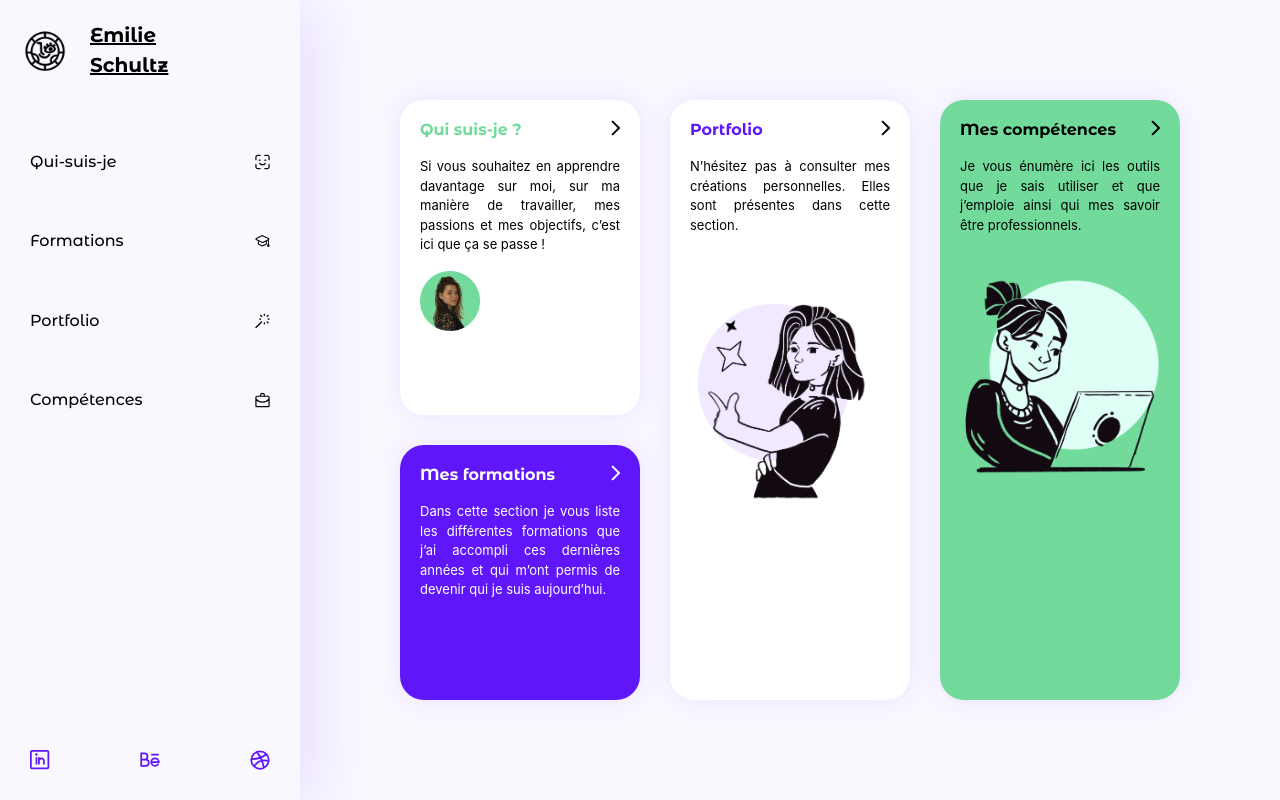
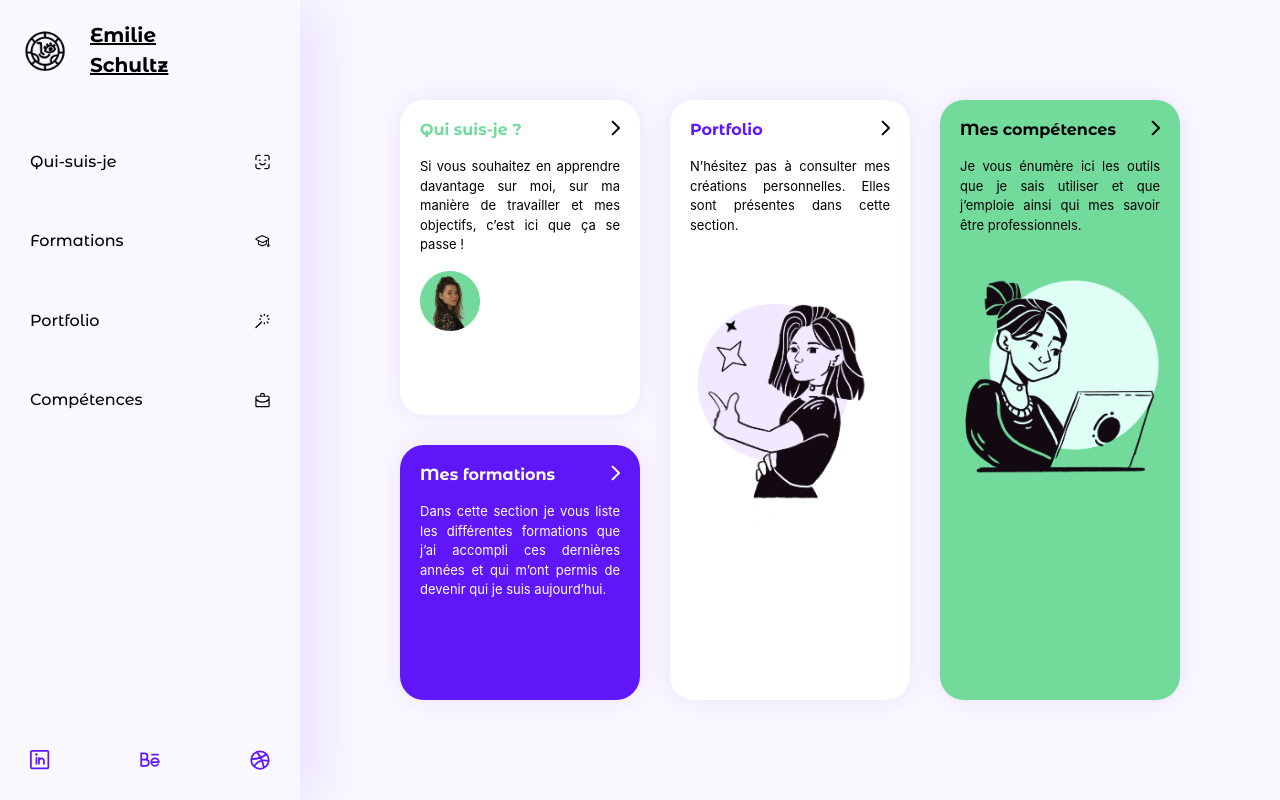
Before and after one commit to emilieschultz/emilieschultz.fr, a React (Create React App) app: page / in a window 1280 px wide. Built offline with nearby package versions, Linux system fonts and the light colour scheme; a web font is replaced by a local one.

Commit message:
change txt

```diff
--- a/src/pages/home/index.js
+++ b/src/pages/home/index.js
@@ -10,7 +10,7 @@ const aboutProps = {
   title: 'Qui suis-je ?',
   useChevron: true,
   content:
-    'Si vous souhaitez en apprendre davantage sur moi, sur ma manière de travailler, mes passions et mes objectifs, c’est ici que ça se passe !',
+    'Si vous souhaitez en apprendre davantage sur moi, sur ma manière de travailler et mes objectifs, c’est ici que ça se passe !',
   smallImg: profilPic,
   titleColor: 'green',
   linkTo: '/qui-suis-je',
```
